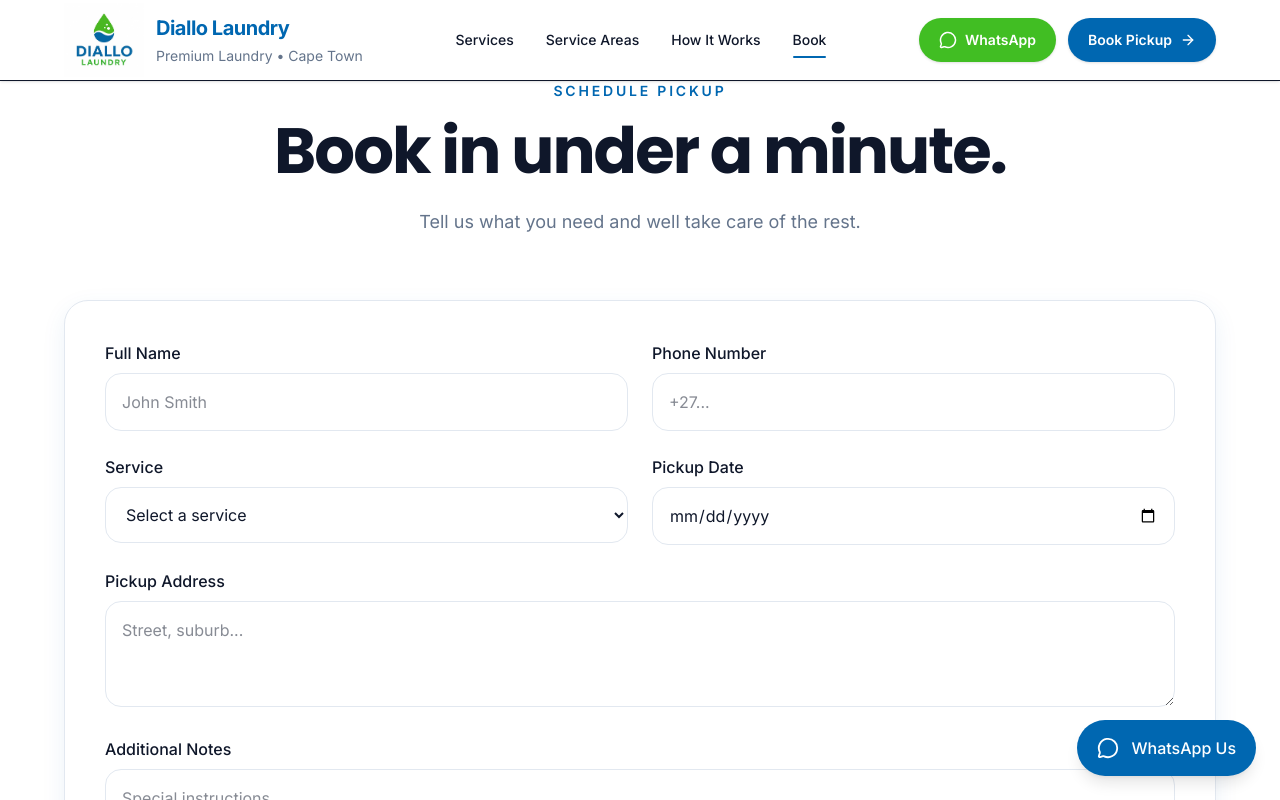
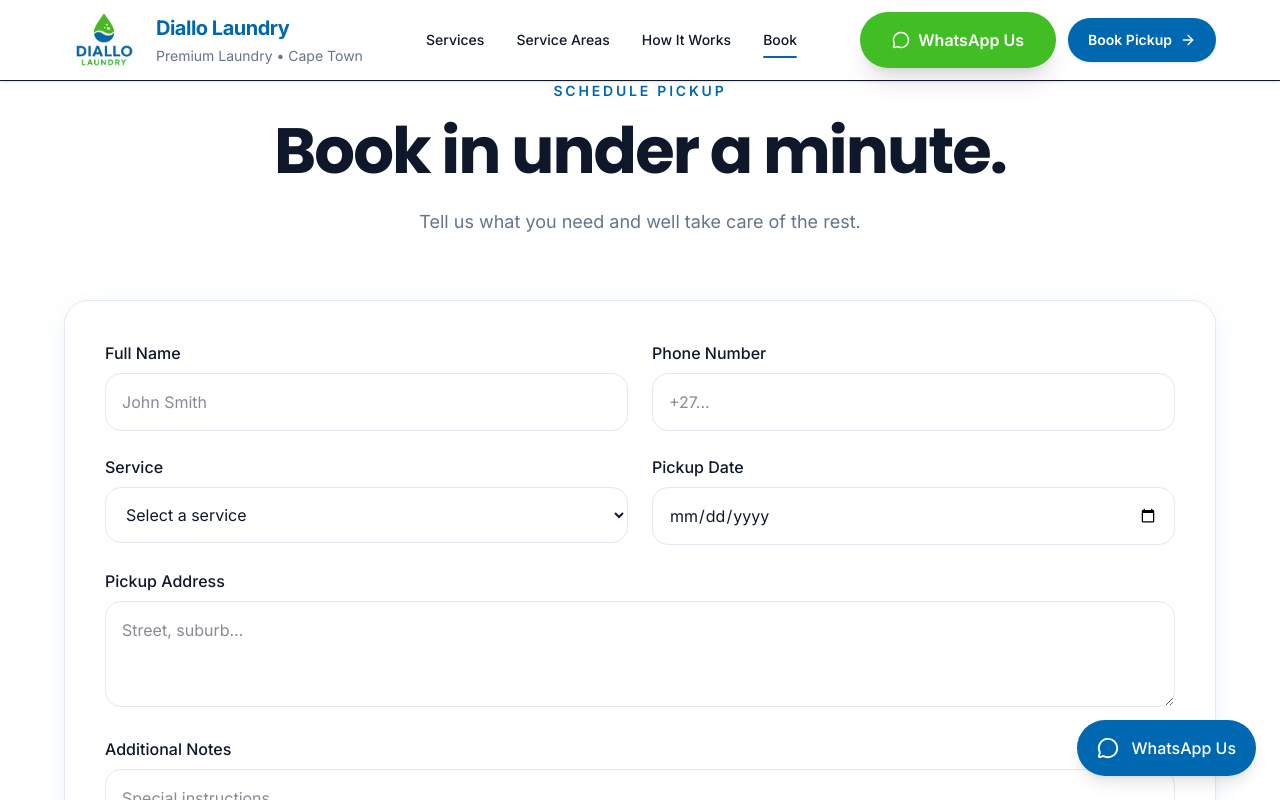
Before and after one commit to altrotechai23/diallo-web, a Next.js app: page /book in a window 1280 px wide. Shown: the top 800 px of the page. Built offline with nearby package versions, Linux system fonts and the light colour scheme.

Commit message:
Tracks whatsapps button

```diff
--- a/components/common/WhatsAppButton.tsx
+++ b/components/common/WhatsAppButton.tsx
@@ -22,15 +22,24 @@ export default function WhatsAppButton() {
       rel="noopener noreferrer"
       onClick={handleWhatsAppClick}
       className="
-        flex h-14 items-center justify-center gap-2
-        rounded-full
-        bg-[rgb(var(--secondary))]
-        text-sm font-semibold text-white
-        transition-all hover:opacity-90
-      "
+              inline-flex
+              items-center
+              gap-2
+              rounded-full
+              bg-[rgb(var(--secondary))]
+              px-8
+              py-4
+              text-base
+              font-semibold
+              text-white
+              shadow-xl
+              transition-all
+              hover:-translate-y-1
+              hover:shadow-2xl
+            "
     >
-      <MessageCircle size={18} />
-      WhatsApp
+      <MessageCircle size={18} className="text-white"/>
+      <span className="text-white">WhatsApp Us</span>
     </Link>
   );
 }
--- a/components/layout/Header.tsx
+++ b/components/layout/Header.tsx
@@ -135,30 +135,7 @@ export default function Header() {
 
             {/* Desktop Actions */}
             <div className="hidden lg:flex items-center gap-3">
-              <a
-                href="https://wa.me/27631872533"
-                target="_blank"
-                rel="noopener noreferrer"
-                className="
-                  inline-flex
-                  items-center
-                  gap-2
-                  rounded-full
-                  bg-[rgb(var(--secondary))]
-                  px-5
-                  py-3
-                  text-sm
-                  font-semibold
-                  text-white
-                  shadow-sm
-                  transition-all
-                  hover:-translate-y-0.5
-                  hover:shadow-md
-                "
-              >
-                <MessageCircle size={18} className="text-white"/>
-                <span className="text-white">WhatsApp</span>
-              </a>
+              <WhatsAppButton />
 
               <Link
                 href="/book"
--- a/components/sections/Hero.tsx
+++ b/components/sections/Hero.tsx
@@ -5,6 +5,7 @@ import {
   CheckCircle2,
   ArrowRight,
 } from "lucide-react";
+import WhatsAppButton from "../common/WhatsAppButton";
 
 export default function Hero() {
   return (
@@ -160,31 +161,7 @@ export default function Hero() {
             <ArrowRight size={18} />
           </Link>
 
-          <a
-            href="https://wa.me/27631872533?text=Hello%20Diallo%20Laundry,%20I%20would%20like%20to%20schedule%20a%20pickup."
-            target="_blank"
-            rel="noopener noreferrer"
-            className="
-              inline-flex
-              items-center
-              gap-2
-              rounded-full
-              bg-[rgb(var(--secondary))]
-              px-8
-              py-4
-              text-base
-              font-semibold
-              text-white
-              shadow-xl
-              transition-all
-              hover:-translate-y-1
-              hover:shadow-2xl
-            "
-          >
-            <MessageCircle size={18} />
-
-            WhatsApp Us
-          </a>
+          <WhatsAppButton />
         </div>
 
         {/* Trust Line */}
```
